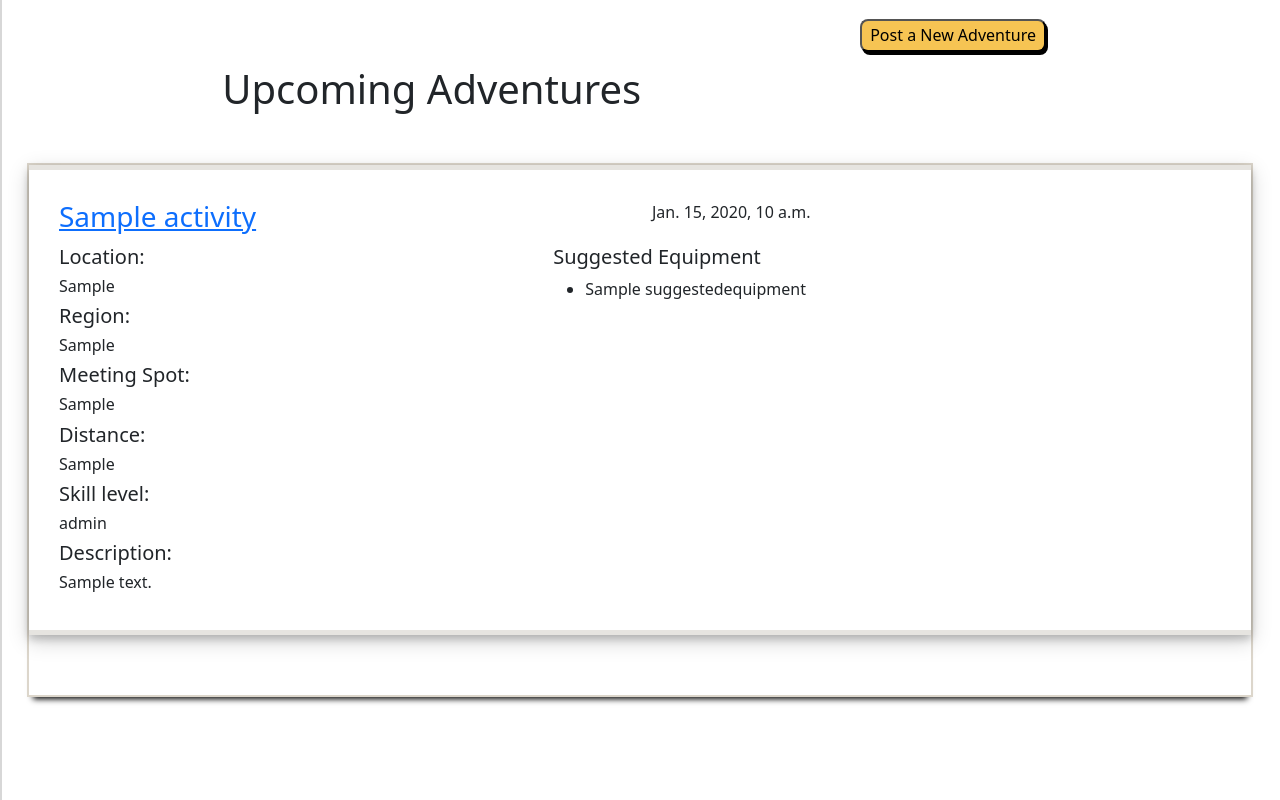
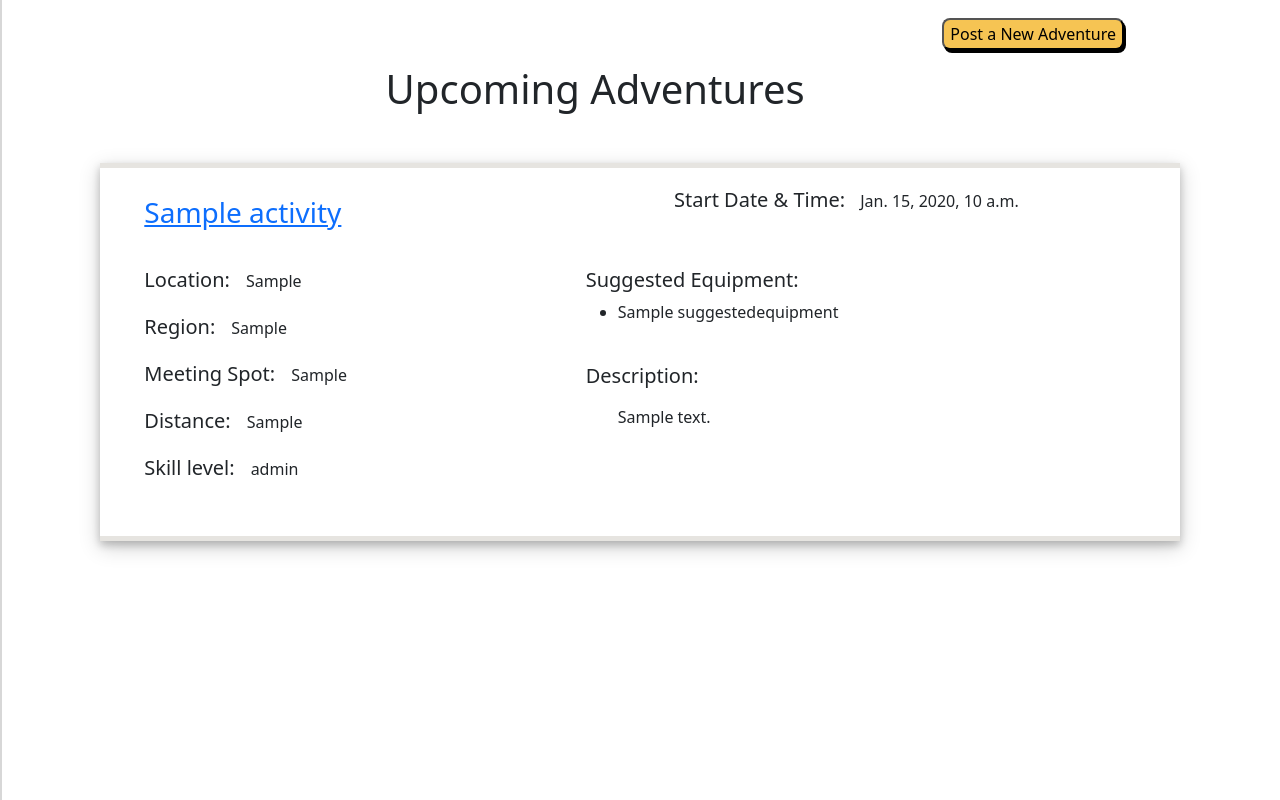
Before and after one commit to mickelsendamon/Connected_Outdoors, a Django app: template adventure_app/templates/adventures.html in a window 1280 px wide. Shown: the part 56-856 px from the top of the page. Run offline with Django 3.2, Linux system fonts and the light colour scheme; the template is opened without the code that fills it: values that come from a table or form of the project are taken from there, others are empty; tables that the repository leaves empty hold one stand-in row (values such as "Sample post"); some libraries are stand-ins or nearby versions; some web fonts are replaced.

Commit message:
Upcoming Advs formatted

```diff
--- a/adventure_app/static/css/login_register.css
+++ b/adventure_app/static/css/login_register.css
@@ -113,4 +113,5 @@ button{
 
 .container-fluid .upcoming_adventures_listed{
     background-color: #FFFFFF;
+    width: 90%;
 }
--- a/adventure_app/static/css/sidebar.css
+++ b/adventure_app/static/css/sidebar.css
@@ -63,12 +63,12 @@
     background: #416a59;
 } */
 
-.container-fluid .upcoming_adventures_listed{
+/* .container-fluid .upcoming_adventures_listed{
     border: 2px solid #DCD6CB;
     -webkit-box-shadow: 0 8px 6px -6px black;
     -moz-box-shadow: 0 8px 6px -6px black;
     box-shadow: 0 8px 6px -6px black;
-}
+} */
 
 #menu_toggle{
     width: 100px;
--- a/adventure_app/static/css/upcoming_adventures.css
+++ b/adventure_app/static/css/upcoming_adventures.css
@@ -12,9 +12,51 @@ h1{
     border-bottom:   #e6e4e0 5px solid;
     border-top:  #e6e4e0 5px solid;
     margin-bottom:  60px;
-    padding:  30px;
+    padding: 0em 0em 2em 2.75em;
     box-shadow: 0 4px 8px 0 rgba(0, 0, 0, 0.2), 0 6px 20px 0 rgba(0, 0, 0, 0.19);
 }
 #page_content_wrapper{
     background-color:white;
 }
+
+#page_content_header{
+    padding-left: 20%;
+}
+
+.details{
+    display: inline-block;
+    padding-left: 1em;
+    padding-bottom: 1em;
+}
+
+.descriptors{
+    display: inline-block;
+}
+
+#description_details{
+    margin-top: 2em;
+    margin-bottom: 1em;
+}
+
+#adv_title{
+    padding-bottom: 1em;
+    padding-top: 1em;
+}
+
+.datetime{
+    padding-top: 1.5em;
+    display:  inline-block;
+    padding-left: 3%;
+}
+
+#start_dt{
+    display: inline-block;
+}
+
+#button_new_adv:hover{
+    color: white;
+}
+
+#desc_verbage{
+    margin-left: 2em;
+}
--- a/adventure_app/templates/adventures.html
+++ b/adventure_app/templates/adventures.html
@@ -97,6 +97,7 @@
         <!-- PAGE CONTENT -->
         <div id="page_content_wrapper">
             <div class="container-fluid">
+                <div id="page_content_header">
                     <div class="row">
                         <div class="col-md-8">
                             <h1 id="upcoming_adventures">Upcoming Adventures</h1>
@@ -104,23 +105,23 @@
                         <div class="col-md-4">
                             <form action="/new_adventure" method="POST">
                                 {% csrf_token %}
-                            <button type="submit" value="New Adventure">Post a New Adventure</button>
+                                <button type="submit" value="New Adventure" id="button_new_adv">Post a New Adventure</button>
                             </form>
+                        </div>
                     </div>
                 </div>
 
                 <div class="container-fluid upcoming_adventures_listed">
+                    <div class="container-fluid all_upcoming_adventures">
                         <div class="row">
                             {% for adventure in all_adventures.all%}
-                        <section class = "separate">
+                            <section class="separate">
                                 <div class="col-md-12">
                                     <div class="row">
-                                <div class="col-md-6"><a href="/adventure_detail/{{adventure.id}}"><h3>
-                                    {{adventure.activity.name}}</h3>
-
-                                    </a></div>
+                                        <div class="col-md-6"><a href="/adventure_detail/{{adventure.id}}">
+                                                <h3 id="adv_title">{{adventure.activity.name}}</h3></a></div>
                                         <div class="col-md-6">
-                                    <p>{{adventure.adventure_start}}</p>
+                                            <h5 id="start_dt">Start Date & Time: </h5><h6 class="datetime">{{adventure.adventure_start}}</h6>
                                         </div>
                                     </div>
                                 </div>
@@ -128,37 +129,36 @@
                                     <div class="col-md-12">
                                         <div class="row">
                                             <div class="col-md-5">
-                                        <h5>Location: </h5><h6>{{adventure.location}}</h6>
-
-                                        <h5>Region: </h5><h6>{{adventure.region}}</h6>
-                                        <h5>Meeting Spot: </h5><h6>{{adventure.meeting_location}}</h6>
-                                        <h5>Distance: </h5>
-                                        <h6>{{adventure.distance}}</h6>
-                                        <h5>Skill level: </h5>
-                                        <h6>{{adventure.skill_level}}</h6>
+                                                <h5 class="descriptors">Location: </h5><h6 class="details">{{adventure.location}}</h6><br>
+                                                <h5 class="descriptors">Region: </h5><h6 class="details">{{adventure.region}}</h6><br>
+                                                <h5 class="descriptors">Meeting Spot: </h5><h6 class="details">{{adventure.meeting_location}}</h6><br>
+                                                <h5 class="descriptors">Distance: </h5><h6 class="details">{{adventure.distance}}</h6><br>
+                                                <h5 class="descriptors">Skill level: </h5><h6 class="details">{{adventure.skill_level}}</h6><br>
                                             </div>
                                             <div class="col-md-5">
-                                        <h5>Suggested Equipment</H5>
+                                                <h5>Suggested Equipment: </H5>
                                                 <ul>
                                                     {% for equipment in adventure.suggested_equipment.all %}
                                                     <li>{{equipment.name}}</li>
                                                     {% endfor %}
                                                 </ul>
+                                                <h5 id="description_details">Description: </h5>
+                                                <h6 id="desc_verbage"> {{adventure.description}}</h6>
+
                                             </div>
-                                    <!--<div class="col-md-2">
-                                        <a href="/join_adventure/{{adventure.id}}">Join</a>
-                                    </div>-->
+
                                         </div>
                                     </div>
                                 </div>
-                        <div class="row">
+                                <!-- <div class="row">
                                     <div class="col-md-12" id="description">
-                                <h5>Description: </h5>
-                                <h6> {{adventure.description}}</h6>
+                                        <h5 class="descriptors">Description: </h5><h6 class="details"> {{adventure.description}}</h6><br>
+
                                     </div>
-                            <div id = "divide"></div>
+                                    <div id="divide"></div> -->
                             </section>
                             {% endfor %}
+                        </div>
                     </div>
                 </div>
             </div>
--- a/adventure_app/templates/my_adventures.html
+++ b/adventure_app/templates/my_adventures.html
@@ -121,7 +121,7 @@
                     <div class="container-fluid my_adventures_listed">
                         <div class="row">
                             <div class="col-md-6">
-                                <p class="icon"></p>
+                                <!-- <p class="icon"></p> -->
                                 <a href="/adventure_detail/{{adventure.id}}"
                                     ><h3 id="activityTitle">{{adventure.activity.name}}</h3></a>
                             </div>
```
Also changed, not shown: adventure_app/static/css/my_adventures.css (+7 -7 lines). Lines whose indentation alone changed are shown as unchanged.
